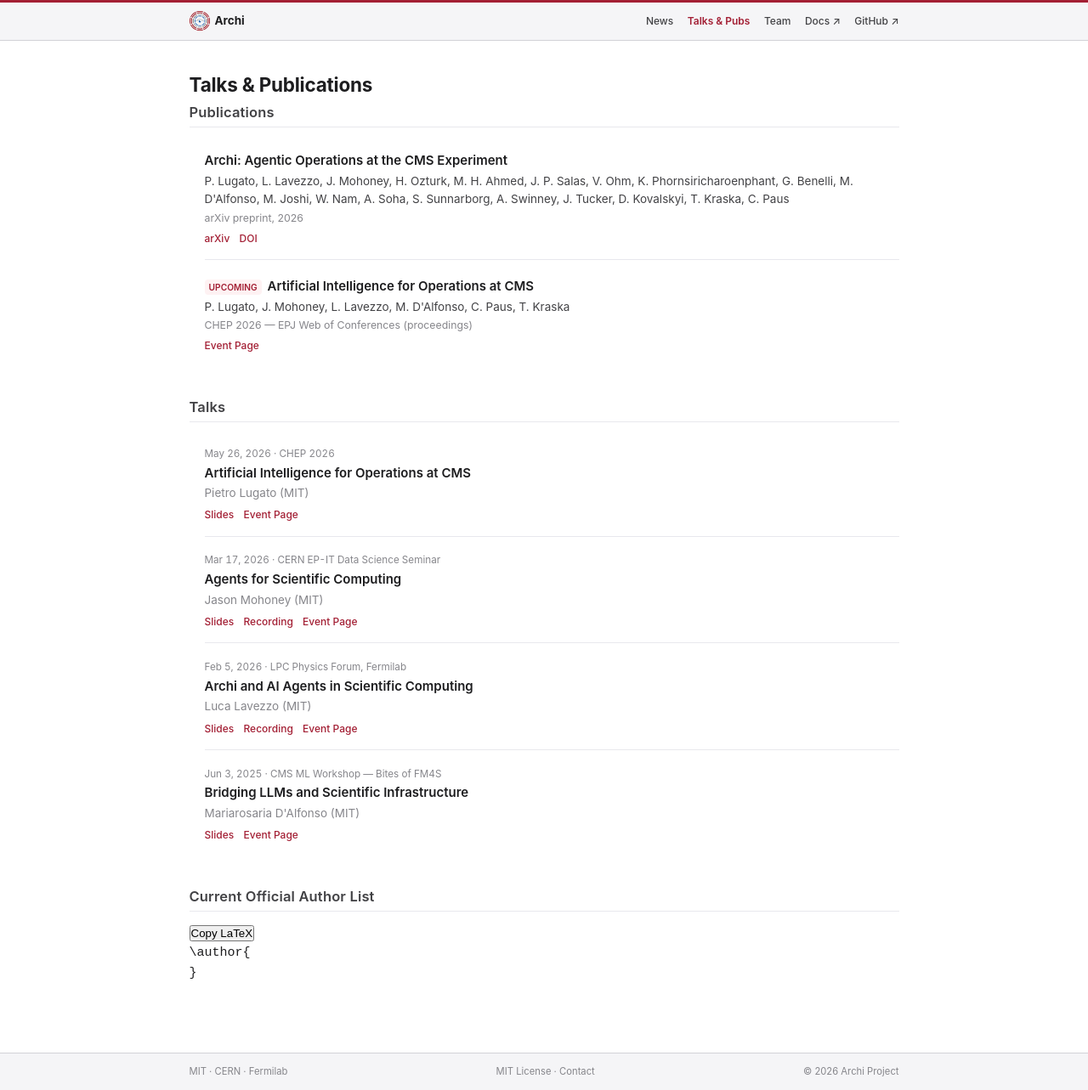
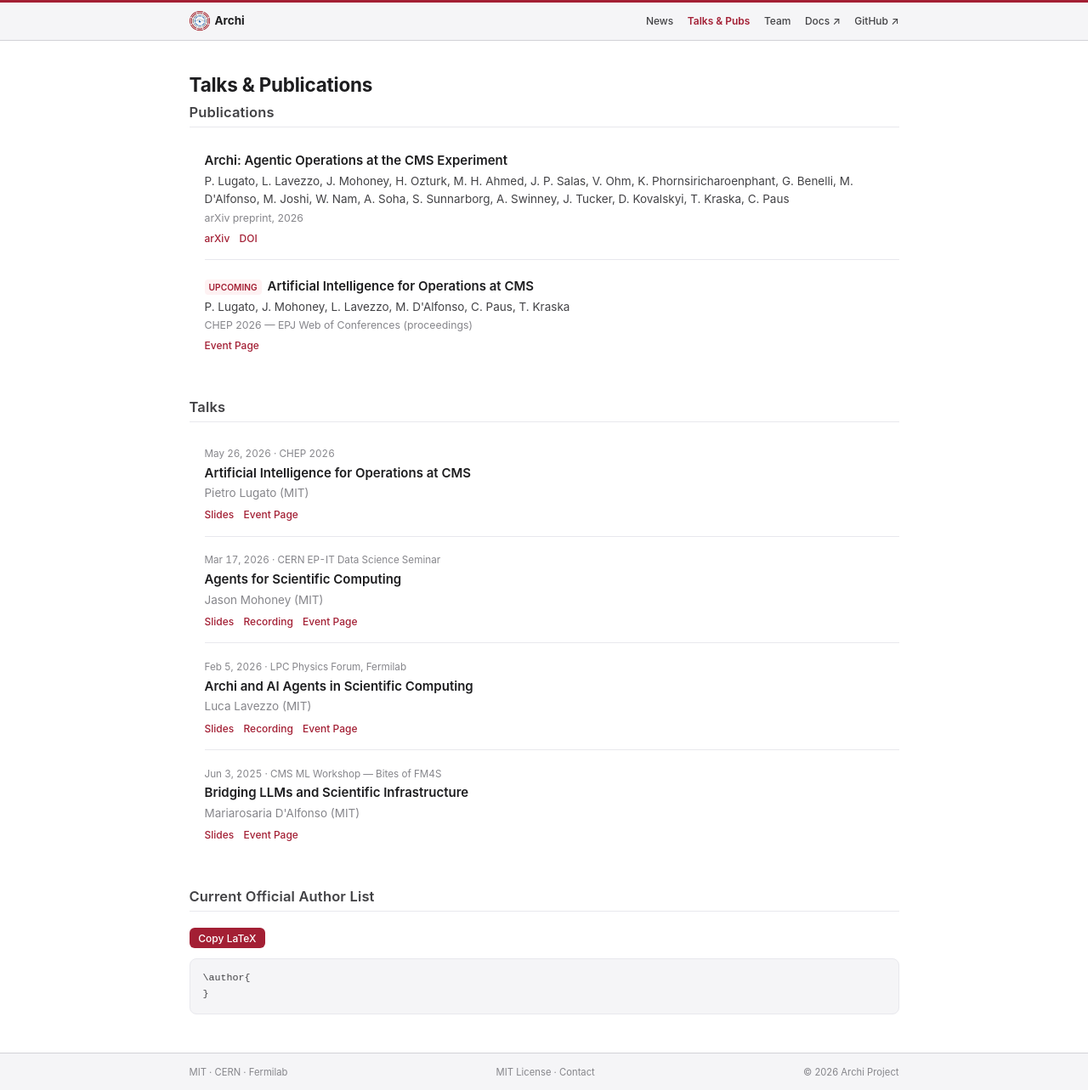
Before and after one commit to archi-physics/website, a Jekyll site: the page built from talks.html, in a window 1280 px wide and 1283 px high. Shown: the whole window at 85% size. Built offline with Jekyll 4.4.1, drawn with Linux system fonts in a browser that asks for light colours.

Commit message:
formatting

```diff
--- a/assets/css/main.css
+++ b/assets/css/main.css
@@ -300,6 +300,35 @@
 .pub-authors { font-size: 0.9rem; color: var(--fg2); margin-bottom: 0.1em; }
 .pub-venue { font-size: 0.82rem; color: var(--fg3); margin-bottom: 0.35em; }
 
+/* ===== Author list ===== */
+.author-block { margin-top: 0.25rem; }
+.author-names {
+  font-size: 0.95rem; color: var(--fg2); line-height: 1.7;
+  margin-bottom: 1rem;
+}
+.author-names sup { font-size: 0.7em; color: var(--fg3); padding-left: 0.1em; }
+.author-affils {
+  list-style: decimal; font-size: 0.82rem; color: var(--fg3);
+  margin: 0 0 1.25rem; padding-left: 1.5rem;
+}
+.author-affils li { margin-bottom: 0.15em; padding-left: 0.25rem; }
+.author-export {
+  display: flex; align-items: center; gap: 0.75rem; margin-bottom: 0.75rem;
+}
+.copy-latex-btn {
+  font-family: var(--sans); font-size: 0.8rem; font-weight: 500;
+  color: var(--bg); background: var(--red);
+  border: none; border-radius: 6px; padding: 0.4em 0.9em; cursor: pointer;
+}
+.copy-latex-btn:hover { background: var(--red-dk); }
+.copy-latex-status { font-size: 0.8rem; color: var(--fg3); }
+.latex-source {
+  font-family: var(--mono); font-size: 0.78rem; color: var(--fg2);
+  background: var(--bg2); border: 1px solid var(--line-lt);
+  border-radius: 8px; padding: 0.9rem 1rem;
+  overflow-x: auto; white-space: pre; line-height: 1.5;
+}
+
 /* ===== 404 ===== */
 .four-oh-four-links ul { margin-top: 0.3em; }
 .four-oh-four-links a { font-weight: 500; }
```
